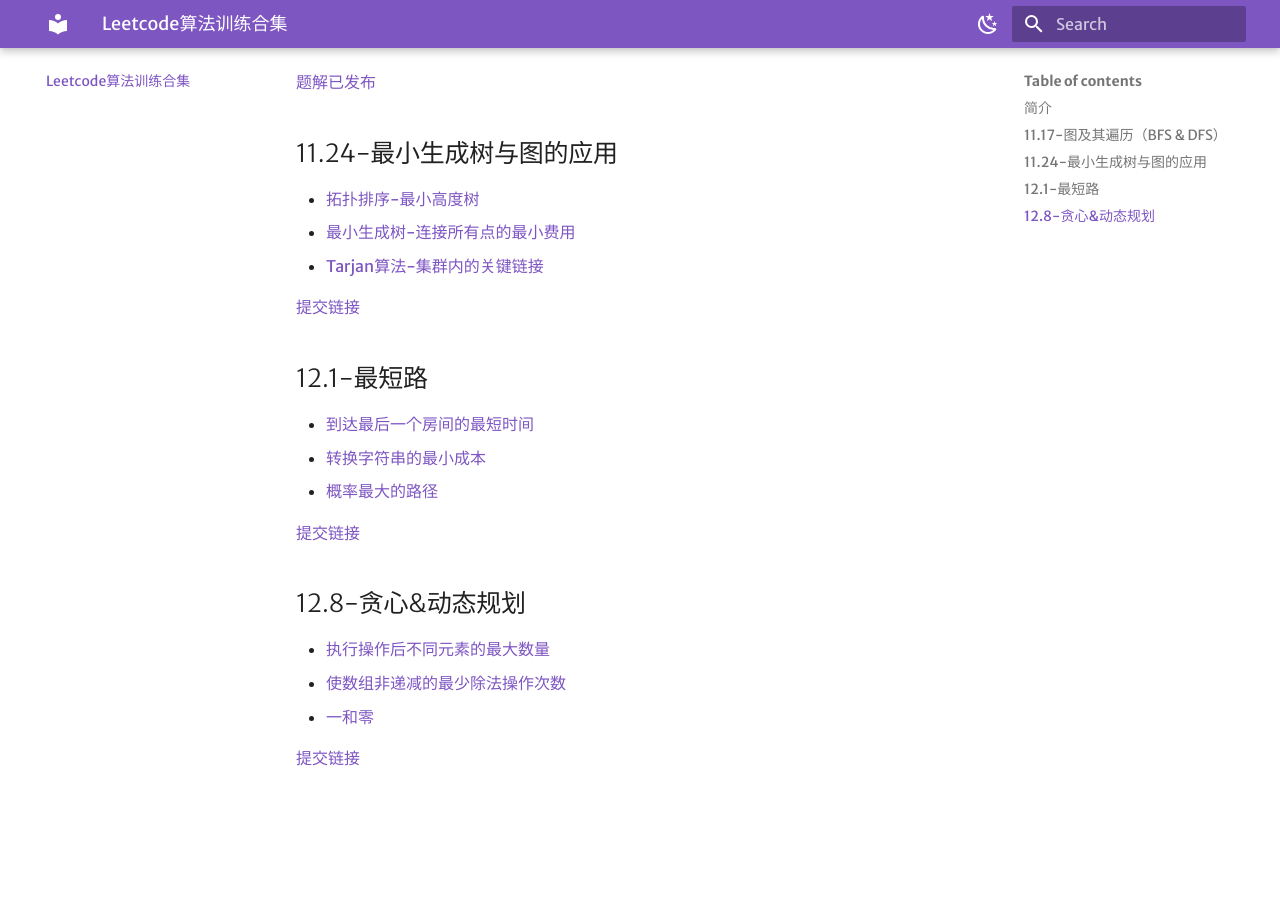
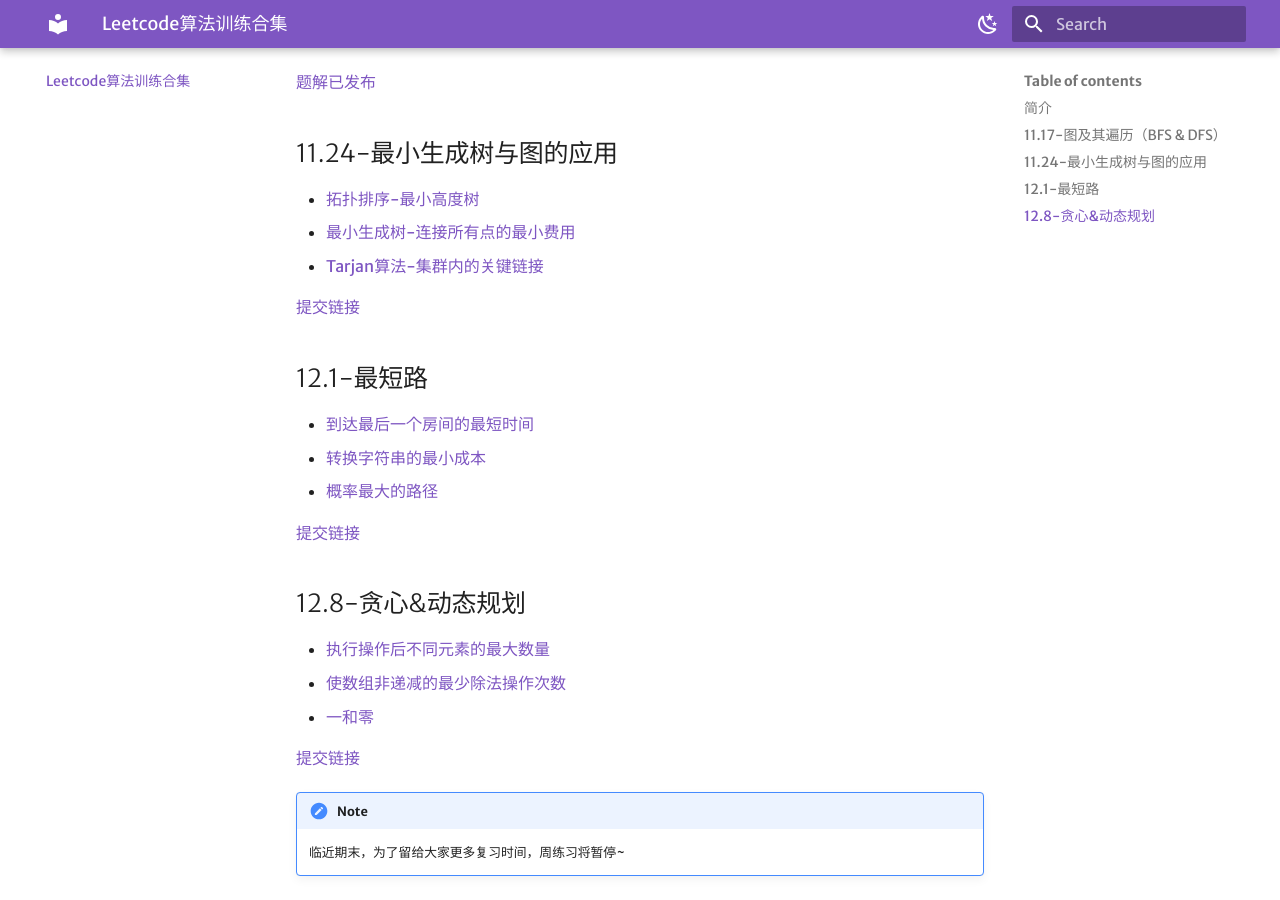
Before and after one commit to MaxizYB/NJU-ISE-24, an MkDocs documentation site: the page built from docs/lc-overview.md, in a window 1280 px wide and 900 px high, scrolled down 696 px. Built offline with MkDocs 1.6.1 and Material for MkDocs 9.7.7, drawn with Linux system fonts in a browser that asks for light colours; comment, search, counter and statistics services are not loaded; before the commit the page ends 1492 px from its top, so only the background shows below that.

Commit message:
12.15update

```diff
--- a/docs/lc-overview.md
+++ b/docs/lc-overview.md
@@ -46,3 +46,6 @@
 - [一和零](https://leetcode.cn/problems/ones-and-zeroes/description/)
 
 [提交链接](https://table.nju.edu.cn/dtable/forms/f690d482-ce52-45c1-8548-b86295627488/)
+
+!!! note
+    临近期末，为了留给大家更多复习时间，周练习将暂停~
```
